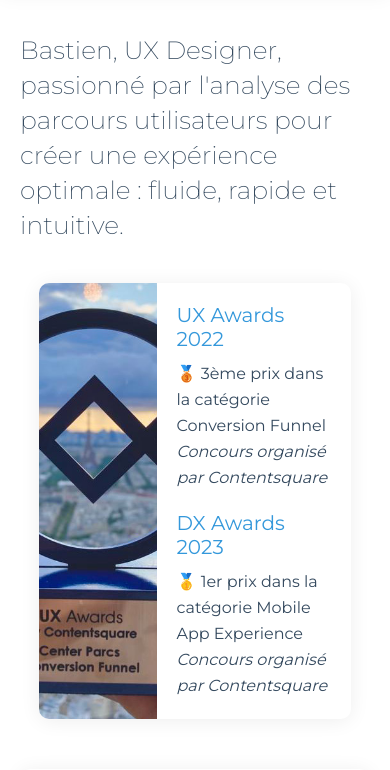
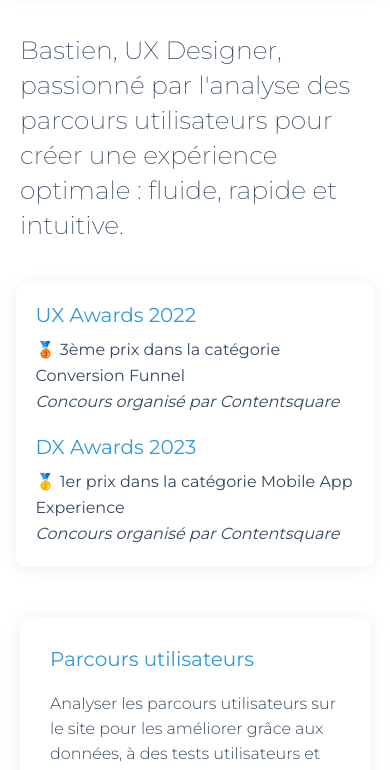
Before and after one commit to bastienbcher/resume, a plain HTML site: page index.html in a window 390 px wide. Shown: the part 74-844 px from the top of the page. Drawn offline with nearby package versions, Linux system fonts and the light colour scheme.

Commit message:
Add files via upload

```diff
--- a/css/style.css
+++ b/css/style.css
@@ -123,7 +123,7 @@
 
 
 .projetCS  {
-	width: 60%;
+	width: 70%;
 	height:100%;
 	margin: 40px auto -20px;
     display: flex;
@@ -506,8 +506,8 @@
     	line-height: 50px;
     	text-align: center;
     }
-     .projetCS  {
-		width: 80%;
+    .projetCS  {
+		width: 92%;
 		height:100%;
 		margin: 40px auto -20px;
 	    display: flex;
@@ -519,8 +519,7 @@
 	    transition: box-shadow 0.2s ease-in-out;
 	}
 	.projetCS .photo {
-		width: 100%;
-		margin: 0;
+		display: none;
 	}
 
 
```
